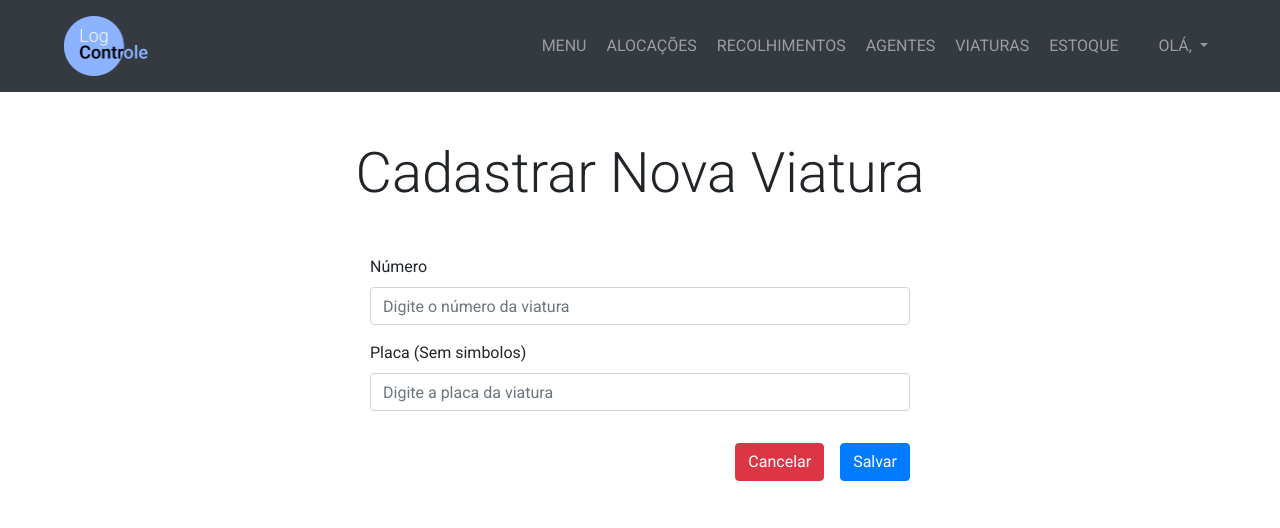
After one commit to Eduardo-H/stock-manager, a Django app: page /viatura/cadastrar-viatura/ in a window 1280 px wide. The commit adds this page. Shown: the top 528 px of the page. Run offline with Django 3.2, Linux system fonts and the light colour scheme; some libraries are stand-ins or nearby versions.

Commit message:
Register Vehicle view and template created

```diff
--- a/management/forms.py
+++ b/management/forms.py
@@ -8,16 +8,6 @@ class FormAlocacao(ModelForm):
         fields = ['data', 'horario', 'item', 'quantidade', 'turno', 'local', 'motivo']
 
     data = forms.DateField(
-        widget=forms.DateInput(format='%d/%m/%Y'),
-        input_formats=('%d/%m/%Y', )
-    )
-
-class FormAgente(ModelForm):
-    class Meta:
-        model = Agente
-        fields = ['nome', 'datanascimento', 'sexo', 'gritodeguerra']
-
-    datanascimento = forms.DateField(
         widget=forms.DateInput(format='%d/%m/%Y'),
         input_formats=('%d/%m/%Y', )
     )
@@ -36,3 +26,18 @@ class FormItem(ModelForm):
     class Meta:
         model = Item
         fields = ['nome']
+
+class FormAgente(ModelForm):
+    class Meta:
+        model = Agente
+        fields = ['nome', 'datanascimento', 'sexo', 'gritodeguerra']
+
+    datanascimento = forms.DateField(
+        widget=forms.DateInput(format='%d/%m/%Y'),
+        input_formats=('%d/%m/%Y', )
+    )
+
+class FormViatura(ModelForm):
+    class Meta:
+        model = Viatura
+        fields = ['numero', 'placa']
--- /dev/null
+++ b/management/templates/management/cadastrarviatura.html
@@ -0,0 +1,50 @@
+{% extends 'management/base.html' %}
+
+{% block content %}
+  <section class="py-5">
+    <div class="container">
+      <h1 class="display-4 text-center mb-5">Cadastrar Nova Viatura</h1>
+      <div class="row justify-content-center">
+        {% if erro %}
+          <div class="alert alert-danger text-center">
+            <h3>{{ erro }}</h3>
+          </div>
+        {% endif %}
+        <div class="col-lg-6">
+          <form method="POST">
+            {% csrf_token %}
+
+            <div class="form-group">
+              <label for="numero">Número</label>
+              {% if erroNumero %}
+              <input type="text" class="form-control is-invalid" id="numero" name="numero" placeholder="Digite o número da viatura" required>
+              <div class="invalid-feedback">
+                {{ erroNumero }}
+              </div>
+              {% else %}
+                <input type="text" class="form-control" id="numero" name="numero" placeholder="Digite o número da viatura" required>
+              {% endif %}
+            </div>
+
+            <div class="form-group">
+              <label for="placa">Placa (Sem simbolos)</label>
+              {% if erroPlaca %}
+                <input type="text" class="form-control is-invalid" id="placa" name="placa" placeholder="Digite a placa da viatura" required>
+                <div class="invalid-feedback">
+                  {{ erroPlaca }}
+                </div>
+              {% else %}
+                <input type="text" class="form-control" id="placa" name="placa" placeholder="Digite a placa da viatura" required>
+              {% endif %}
+            </div>
+
+            <div class="d-flex justify-content-end">
+              <a href="{% url 'menuviatura' %}" class="btn btn-danger mt-3 mr-3">Cancelar</a>
+              <button type="submit" class="btn btn-primary mt-3">Salvar</button>
+            </div>
+          </form>
+        </div>
+      </div>
+    </div>
+  </section>
+{% endblock %}
--- a/management/templates/management/menuviatura.html
+++ b/management/templates/management/menuviatura.html
@@ -6,7 +6,7 @@
       <h1 class="display-4 text-center mb-5">Viaturas</h1>
       <div class="row justify-content-center">
         <div class="col-lg-3 mx-auto">
-          <a href="#" class="btn btn-primary btn-block py-2 mb-4"><i class="fas fa-plus mr-2"></i>ADICIONAR NOVA VIATURA</a>
+          <a href="{% url 'cadastrarviatura' %}" class="btn btn-primary btn-block py-2 mb-4"><i class="fas fa-plus mr-2"></i>ADICIONAR NOVA VIATURA</a>
         </div>
         <div class="col-lg-6 ml-auto">
           <form method="GET">
--- a/management/views.py
+++ b/management/views.py
@@ -92,6 +92,34 @@ def menuviatura(request):
     viaturas = Viatura.objects.all()
     return render(request, 'management/menuviatura.html', {'viaturas':viaturas})
 
+def cadastrarviatura(request):
+    if request.method == 'GET':
+        return render(request, 'management/cadastrarviatura.html', {'formulario':FormViatura()})
+    else:
+        numero = request.POST['numero']
+        placa = request.POST['placa']
+        print(numero)
+        numero = Viatura.objects.filter(numero=numero)
+        print(numero)
+        if not numero:
+            if len(placa) == 7:
+                placa = Viatura.objects.filter(placa=placa)
+                print(placa)
+                if not placa:
+                    try:
+                        formulario = FormViatura(request.POST)
+                        formulario.save()
+                        return redirect('menuviatura')
+                    except ValueError:
+                        return render(request, 'management/cadastrarviatura.html', {'formulario':FormViatura(), 'erro':'Não foi possível cadastrar a viatura'})
+                else:
+                    return render(request, 'management/cadastrarviatura.html', {'formulario':FormViatura(), 'erroPlaca':'Essa placa já foi cadastrada'})
+            else:
+                return render(request, 'management/cadastrarviatura.html', {'formulario':FormViatura(), 'erroPlaca':'A placa deve ter 7 caracteres, sem simbolos'})
+        else:
+            return render(request, 'management/cadastrarviatura.html', {'formulario':FormViatura(), 'erroNumero':'Viatura existente com este número'})
+
+
 # ESTOQUE
 def menuestoque(request):
     itensestoque = Estoque.objects.all()
--- a/stock_manager/urls.py
+++ b/stock_manager/urls.py
@@ -24,11 +24,12 @@ urlpatterns = [
     path('alocacoa/<int:pk_alocacao>/detalhes', views.detalhealocacao, name='detalhealocacao'),
     path('agente/', views.menuagente, name='menuagente'),
     path('agente/cadastrar-agente/', views.cadastraragente, name='cadastraragente'),
-    path('agente/<int:pk_agente>/detalhes/', views.detalheagente, name="detalheagente"),
-    path('agente/<int:pk_agente>/editar/', views.editaragente, name="editaragente"),
-    path('viatura/', views.menuviatura, name="menuviatura"),
+    path('agente/<int:pk_agente>/detalhes/', views.detalheagente, name='detalheagente'),
+    path('agente/<int:pk_agente>/editar/', views.editaragente, name='editaragente'),
+    path('viatura/', views.menuviatura, name='menuviatura'),
+    path('viatura/cadastrar-viatura/', views.cadastrarviatura, name='cadastrarviatura'),
     path('estoque/', views.menuestoque, name='menuestoque'),
-    path('estoque/adicionar-ao-estoque/', views.adicionarestoque, name="adicionarestoque"),
+    path('estoque/adicionar-ao-estoque/', views.adicionarestoque, name='adicionarestoque'),
     path('estoque/cadastrar-item/', views.cadastraritem, name="cadastraritem"),
     path('estoque/<int:pk_item>/editar', views.editaritem, name="editaritem"),
 ]
```
Also changed, not shown: db.sqlite3.
